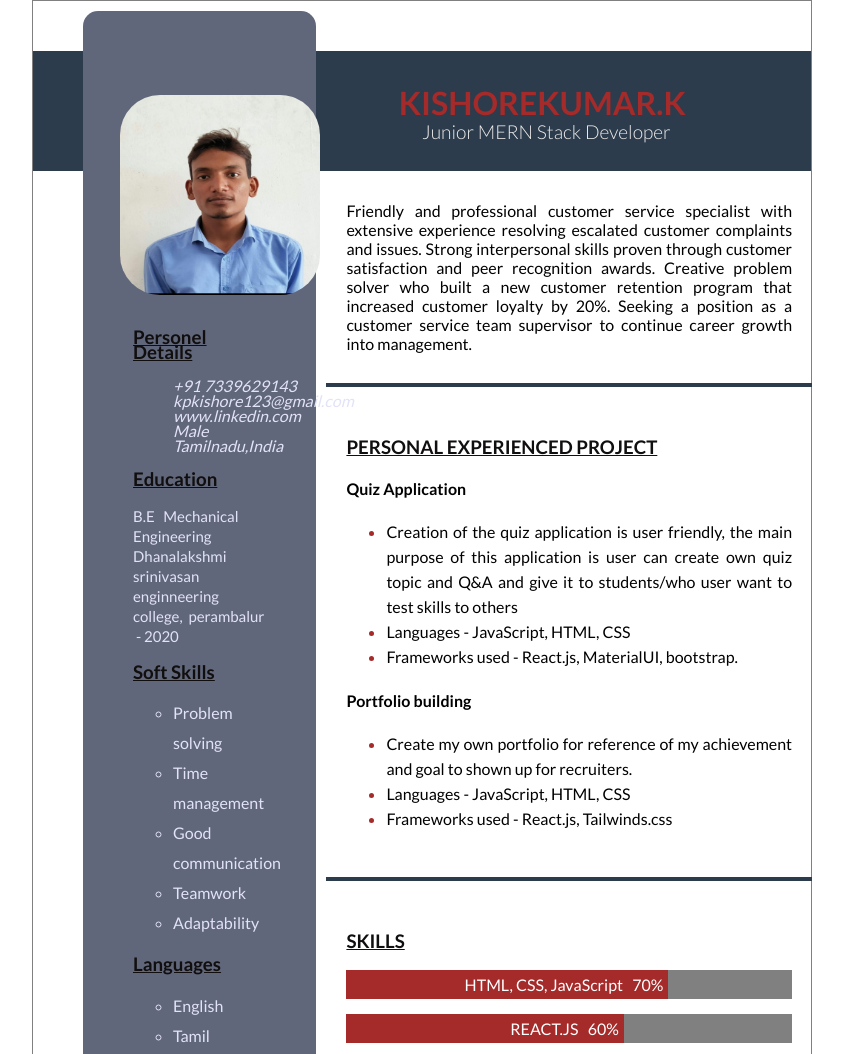
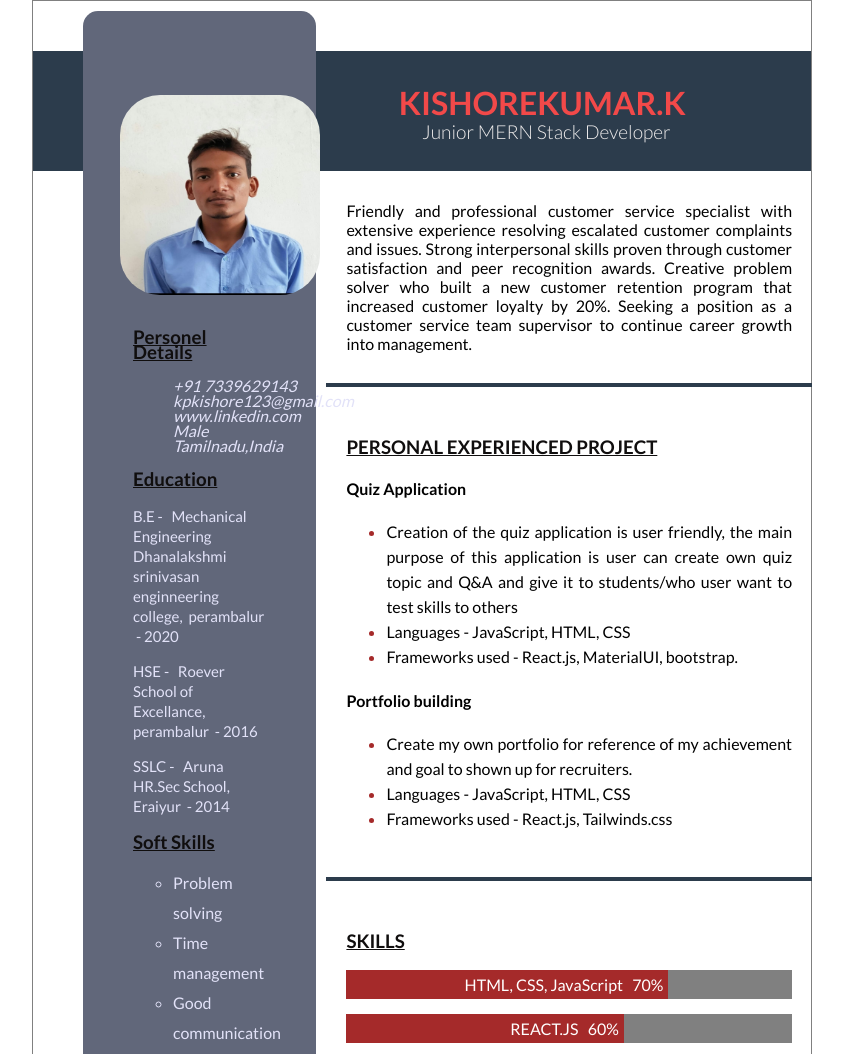
Before and after one commit to kishorekumar-kp/Task-resume, a plain HTML site: page index.html in a window 1280 px wide. Shown: the top 1054 px of the page, without its empty margins (218-1061 px from the left). Drawn offline with Linux system fonts and the light colour scheme.

Commit message:
add schls

```diff
--- a/index.css
+++ b/index.css
@@ -18,7 +18,7 @@ body {
 .bg_box_top h2 {
   font-size: xx-large;
   font-weight: 700;
-  color: brown;
+  color: rgb(242, 73, 73);
   position: absolute;
   top: 5px;
   left: 47%;
--- a/index.html
+++ b/index.html
@@ -20,7 +20,7 @@
       <section class="left_section">
         <img
           src="kishorekumar_k.jpg"
-          alt=""
+          alt="kishore"
           width="200px"
           height="200px"
         />
@@ -34,7 +34,9 @@
           <br>
           <div>
             <h3 style="text-decoration: underline; color:rgb(16, 14, 14) ;">Education</h3>
-           <p style="color: rgb(226, 226, 248) ;font-size: 15px ;line-height: 20px;">B.E &nbsp; Mechanical Engineering&nbsp; Dhanalakshmi srinivasan enginneering college,&nbsp; perambalur &nbsp;- 2020</p>
+           <p style="color: rgb(226, 226, 248) ;font-size: 15px ;line-height: 20px;">B.E - &nbsp; Mechanical Engineering&nbsp; Dhanalakshmi srinivasan enginneering college,&nbsp; perambalur &nbsp;- 2020</p>
+           <p style="color: rgb(226, 226, 248) ;font-size: 15px ;line-height: 20px;">HSE - &nbsp;  Roever School of Excellance,&nbsp; perambalur &nbsp;- 2016</p>
+           <p style="color: rgb(226, 226, 248) ;font-size: 15px ;line-height: 20px;">SSLC - &nbsp; Aruna HR.Sec School,&nbsp; Eraiyur &nbsp;- 2014</p>
 
             </ul>
           </div>
```
